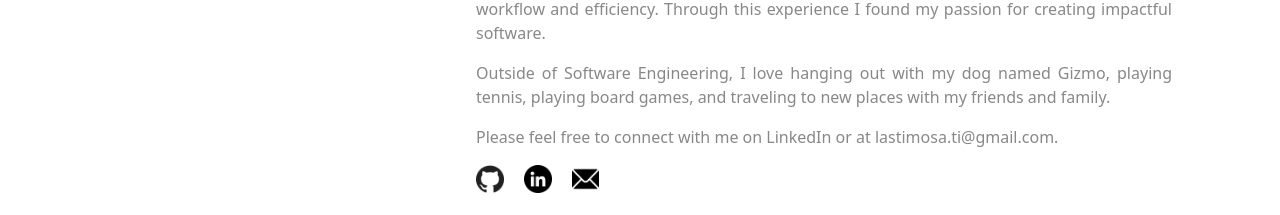
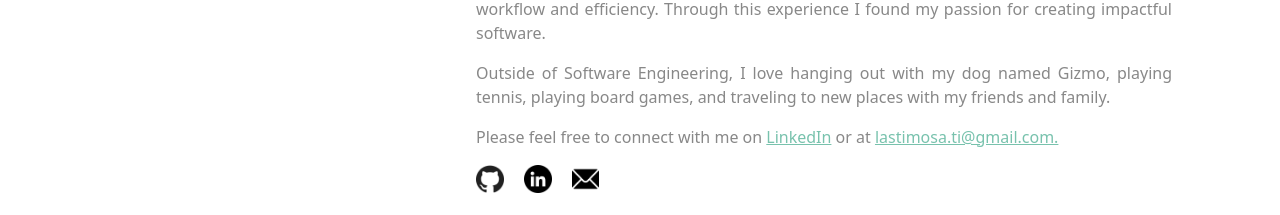
Before and after one commit to tifflastimosa/personal-website, a React (Create React App) app: page / in a window 1280 px wide. Shown: the part 1420-1635 px from the top of the page. Built offline with nearby package versions, Linux system fonts and the light colour scheme; a web font is replaced by a local one.

Commit message:
add link to about me section

```diff
--- a/src/sections/About.js
+++ b/src/sections/About.js
@@ -42,12 +42,12 @@ const About = () => {
                         <p className="summary">Outside of Software Engineering, I love hanging out with my dog named Gizmo, playing tennis, playing board games, and traveling to new places with my friends and
                         family. </p>
 
-                        <p>Please feel free to connect with me on LinkedIn or at lastimosa.ti@gmail.com.</p>
+                        <p>Please feel free to connect with me on <a href="https://www.linkedin.com/in/tiffanylast" target="_new">LinkedIn</a> or at <a href="mailto:lastimosa.ti@gmail.com">lastimosa.ti@gmail.com.</a></p>
 
                         <ul>
                             <li><a href="https://github.com/tifflastimosa" target="_new"><Image src="images/icons/github.png" className="icons" /></a></li>
                             <li><a href="https://www.linkedin.com/in/tiffanylast" target="_new"><Image src="images/icons/linkedin.png" className="icons" /></a></li>
-                            <li><a href="mailto:lastimosa.ti@gmail.com"><Image src="images/icons/mail.png" className="icons" /></a></li>
+                            <li><a href="mailto:lastimosa.ti@gmail.com"><Image src="images/icons/mail.png" className="icons"/></a></li>
                         </ul>
                     </div>
                 </div>
```
